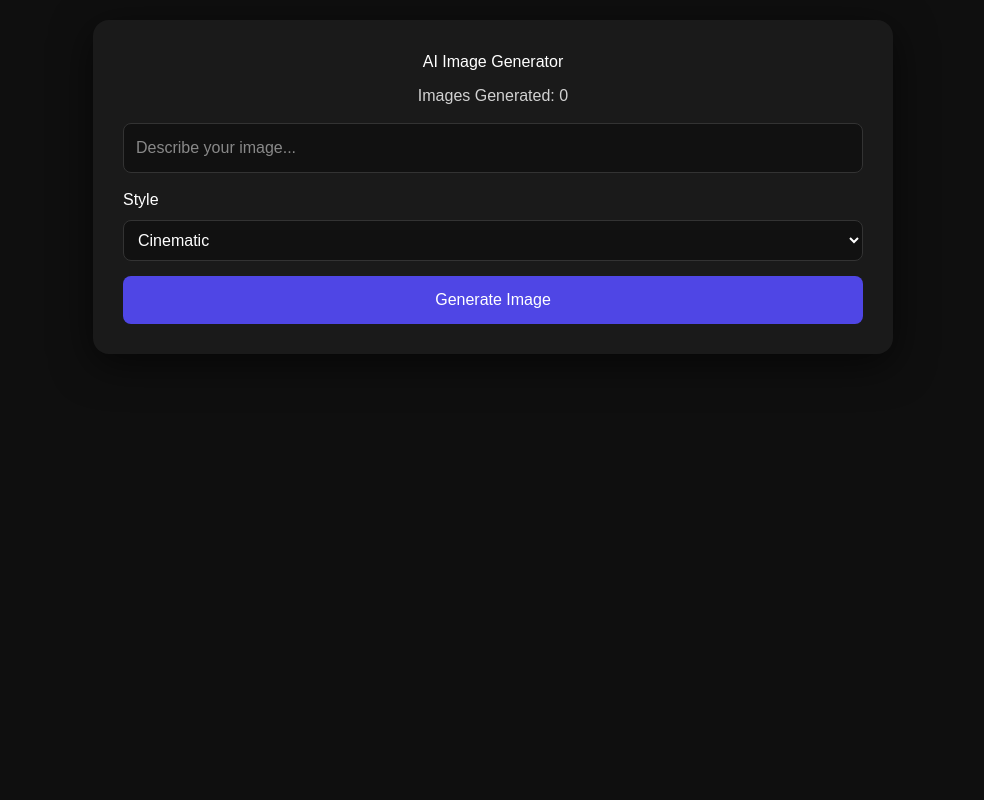
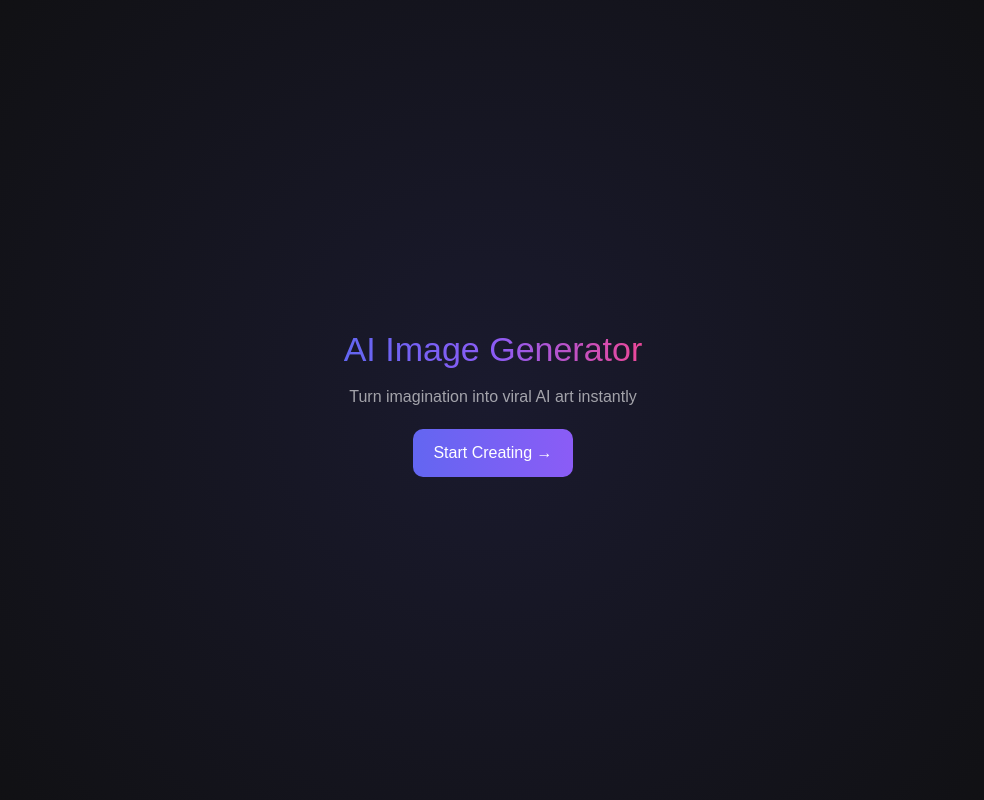
Before and after one commit to Paulcarroy/ai-image-agent, a Next.js app in the folder frontend/: page / in a window 1280 px wide. Shown: the whole page, without its empty margins (147-1131 px from the left). Built offline with nearby package versions, Linux system fonts and the light colour scheme.

Commit message:
final UI upgrade + production API

```diff
--- a/frontend/src/app/page.js
+++ b/frontend/src/app/page.js
@@ -10,29 +10,36 @@ import {
   getDocs,
 } from "firebase/firestore";
 
-// =========================
-// 🌐 BACKEND URL (IMPORTANT)
-// =========================
-const API_URL = "https://ai-image-agent-production.up.railway.app";
+const API_URL =
+  "https://ai-image-agent-production.up.railway.app";
 
 export default function Home() {
+  const [started, setStarted] = useState(false);
+
   const [prompt, setPrompt] = useState("");
   const [style, setStyle] = useState("cinematic");
   const [image, setImage] = useState("");
   const [loading, setLoading] = useState(false);
+
   const [history, setHistory] = useState([]);
-  const [count, setCount] = useState(0);
+  const [status, setStatus] = useState("");
+  const [dots, setDots] = useState("");
 
-  const [jobId, setJobId] = useState(null);
-  const [status, setStatus] = useState("");
+  // 🔥 loading animation
+  useEffect(() => {
+    if (!loading) return;
+
+    const i = setInterval(() => {
+      setDots((d) => (d.length >= 3 ? "" : d + "."));
+    }, 400);
+
+    return () => clearInterval(i);
+  }, [loading]);
 
   useEffect(() => {
     loadHistory();
   }, []);
 
-  // =========================
-  // 📦 LOAD FIREBASE HISTORY
-  // =========================
   const loadHistory = async () => {
     try {
       const user = auth.currentUser;
@@ -49,19 +56,17 @@ export default function Home() {
       snapshot.forEach((doc) => images.push(doc.data()));
 
       images.sort(
-        (a, b) => new Date(b.timestamp) - new Date(a.timestamp)
+        (a, b) =>
+          new Date(b.timestamp) - new Date(a.timestamp)
       );
 
       setHistory(images);
-      setCount(images.length);
     } catch (err) {
-      console.error("Load history error:", err);
+      console.error(err);
     }
   };
 
-  // =========================
-  // 🚀 GENERATE IMAGE
-  // =========================
+  // 🚀 generate image
   const generateImage = async () => {
     if (!prompt || loading) return;
 
@@ -70,7 +75,6 @@ export default function Home() {
     setStatus("creating job...");
 
     try {
-      // 1. CREATE JOB
       const res = await fetch(`${API_URL}/generate`, {
         method: "POST",
         headers: {
@@ -80,46 +84,31 @@ export default function Home() {
       });
 
       const data = await res.json();
-      console.log("Job created:", data);
 
-      if (!data.success || !data.job_id) {
-        setStatus("failed to create job");
+      const poll = async (id) => {
+        const res = await fetch(
+          `${API_URL}/status/${id}`
+        );
+        const data = await res.json();
+
+        if (!data.success) {
           setLoading(false);
           return;
         }
 
-      setJobId(data.job_id);
-      setStatus("processing...");
-
-      // 2. POLLING FUNCTION
-      const pollJob = async (id) => {
-        try {
-          const res = await fetch(`${API_URL}/status/${id}`);
-          const data = await res.json();
-
-          console.log("Status:", data);
-
-          if (!data.success) {
-            setStatus("error");
-            setLoading(false);
-            return;
-          }
-
-          // still processing
         if (
           data.status === "queued" ||
           data.status === "processing"
         ) {
-            setStatus("generating image...");
-            setTimeout(() => pollJob(id), 2000);
+          setStatus("generating...");
+          setTimeout(() => poll(id), 2000);
           return;
         }
 
-          // done
         if (data.status === "done") {
-            const imageUrl = data.result.image_url;
+          const img = data.result.image_url;
 
-            setImage(imageUrl);
+          setImage(img);
           setStatus("completed");
 
           const user = auth.currentUser;
@@ -128,201 +117,226 @@ export default function Home() {
             await addDoc(collection(db, "images"), {
               prompt,
               style,
-                image: imageUrl,
+              image: img,
               userId: user.uid,
               timestamp: new Date().toISOString(),
-                time: new Date().toLocaleTimeString(),
             });
           }
 
           await loadHistory();
           setLoading(false);
-            return;
         }
 
-          // error
         if (data.status === "error") {
           setStatus("error");
-            console.error(data.result?.error);
-            setLoading(false);
-            return;
-          }
-
-        } catch (err) {
-          console.error("Polling error:", err);
           setLoading(false);
         }
       };
 
-      pollJob(data.job_id);
-
+      poll(data.job_id);
     } catch (err) {
-      console.error("Frontend error:", err);
+      console.error(err);
       setLoading(false);
     }
   };
 
-  const clearHistory = () => {
-    setHistory([]);
-    setCount(0);
+  // 🎲 surprise
+  const surpriseMe = () => {
+    const ideas = [
+      "cyberpunk samurai in neon rain",
+      "floating island in sky",
+      "anime astronaut on mars",
+      "futuristic Lagos skyline",
+      "glowing dragon in space",
+    ];
+
+    setPrompt(
+      ideas[Math.floor(Math.random() * ideas.length)]
+    );
   };
 
+  // 📱 LANDING PAGE (MODE 1)
+  if (!started) {
     return (
       <div
         style={{
-        minHeight: "100vh",
+          height: "100vh",
           display: "flex",
           justifyContent: "center",
-        alignItems: "flex-start",
-        background: "#0f0f0f",
+          alignItems: "center",
+          background:
+            "radial-gradient(circle,#1a1a2e,#0f0f0f)",
           color: "white",
-        fontFamily: "Arial",
+          textAlign: "center",
           padding: 20,
         }}
       >
+        <div>
+          <h1
+            style={{
+              fontSize: 34,
+              background:
+                "linear-gradient(90deg,#6366f1,#8b5cf6,#ec4899)",
+              WebkitBackgroundClip: "text",
+              WebkitTextFillColor: "transparent",
+            }}
+          >
+            AI Image Generator
+          </h1>
+
+          <p style={{ opacity: 0.6, marginTop: 10 }}>
+            Turn imagination into viral AI art instantly
+          </p>
+
+          <button
+            onClick={() => setStarted(true)}
+            style={{
+              marginTop: 20,
+              padding: "12px 20px",
+              borderRadius: 10,
+              border: "none",
+              background:
+                "linear-gradient(90deg,#6366f1,#8b5cf6)",
+              color: "white",
+              cursor: "pointer",
+            }}
+          >
+            Start Creating →
+          </button>
+        </div>
+      </div>
+    );
+  }
+
+  // 📱 MAIN APP (TIKTOK FEED UI MODE)
+  return (
     <div
       style={{
-          width: "100%",
-          maxWidth: 800,
-          background: "#1a1a1a",
-          padding: 30,
-          borderRadius: 16,
-          boxShadow: "0 10px 40px rgba(0,0,0,0.6)",
-          textAlign: "center",
+        height: "100vh",
+        overflowY: "scroll",
+        scrollSnapType: "y mandatory",
+        background: "#0f0f0f",
+        color: "white",
       }}
     >
-        <h1>AI Image Generator</h1>
+      {/* GENERATOR SECTION */}
+      <div
+        style={{
+          height: "100vh",
+          scrollSnapAlign: "start",
+          display: "flex",
+          flexDirection: "column",
+          justifyContent: "center",
+          padding: 20,
+        }}
+      >
+        <h2>Generate AI Image</h2>
 
-        <p style={{ opacity: 0.8, marginTop: 10 }}>
-          Images Generated: {count}
-        </p>
+        <button
+          onClick={surpriseMe}
+          style={{
+            marginBottom: 10,
+            padding: 8,
+            borderRadius: 8,
+            background: "#111",
+            color: "white",
+          }}
+        >
+          🎲 Surprise Me
+        </button>
 
-        {/* STATUS */}
-        {status && (
-          <p style={{ marginTop: 10, opacity: 0.7 }}>
-            {status}
-          </p>
-        )}
-
-        {/* INPUT */}
         <input
           value={prompt}
           onChange={(e) => setPrompt(e.target.value)}
           placeholder="Describe your image..."
           style={{
-            width: "100%",
             padding: 12,
             borderRadius: 8,
-            border: "1px solid #333",
             background: "#111",
             color: "white",
-            marginTop: 15,
           }}
         />
-
-        {/* STYLE */}
-        <div style={{ marginTop: 15, textAlign: "left" }}>
-          <p style={{ marginBottom: 8 }}>Style</p>
 
         <select
           value={style}
           onChange={(e) => setStyle(e.target.value)}
           style={{
-              width: "100%",
+            marginTop: 10,
             padding: 10,
             borderRadius: 8,
             background: "#111",
             color: "white",
-              border: "1px solid #333",
           }}
         >
           <option value="cinematic">Cinematic</option>
           <option value="anime">Anime</option>
+          <option value="realistic">Realistic</option>
           <option value="3d render">3D Render</option>
-            <option value="realistic">Realistic</option>
-            <option value="concept art">Concept Art</option>
         </select>
-        </div>
 
-        {/* BUTTON */}
         <button
           onClick={generateImage}
           disabled={loading}
           style={{
             marginTop: 15,
-            width: "100%",
             padding: 12,
-            borderRadius: 8,
-            border: "none",
-            background: loading ? "#333" : "#4f46e5",
+            borderRadius: 10,
+            background: loading
+              ? "#333"
+              : "#6366f1",
             color: "white",
-            cursor: "pointer",
-            opacity: loading ? 0.6 : 1,
           }}
         >
-          {loading ? "Generating..." : "Generate Image"}
+          {loading
+            ? "Generating" + dots
+            : "Generate"}
         </button>
 
-        {/* IMAGE */}
-        {image && (
-          <div style={{ marginTop: 20 }}>
-            <img
-              src={image}
-              alt="Generated"
+        {status && (
+          <p style={{ opacity: 0.6 }}>{status}</p>
+        )}
+      </div>
+
+      {/* FEED SECTION (TIKTOK STYLE) */}
+      {history.map((item, i) => (
+        <div
+          key={i}
           style={{
-                width: "100%",
-                borderRadius: 12,
-              }}
-            />
-          </div>
-        )}
-
-        {/* HISTORY */}
-        {history.length > 0 && (
-          <div style={{ marginTop: 30, textAlign: "left" }}>
-            <div
-              style={{
+            height: "100vh",
+            scrollSnapAlign: "start",
             display: "flex",
-                justifyContent: "space-between",
+            justifyContent: "center",
+            alignItems: "center",
+            position: "relative",
           }}
         >
-              <h3>History</h3>
-
-              <button onClick={clearHistory}>
-                Clear History
-              </button>
-            </div>
-
-            {history.map((item, index) => (
-              <div
-                key={index}
-                style={{
-                  marginTop: 15,
-                  background: "#111",
-                  padding: 15,
-                  borderRadius: 12,
-                  border: "1px solid #333",
-                }}
-              >
-                <p style={{ fontSize: 12, opacity: 0.7 }}>
-                  {item.time} • {item.style}
-                </p>
-
-                <p>{item.prompt}</p>
-
           <img
             src={item.image}
             style={{
               width: "100%",
-                    borderRadius: 8,
-                    marginTop: 10,
+              height: "100%",
+              objectFit: "cover",
+              opacity: 0.9,
             }}
           />
+
+          {/* overlay */}
+          <div
+            style={{
+              position: "absolute",
+              bottom: 30,
+              left: 20,
+            }}
+          >
+            <p style={{ fontSize: 12 }}>
+              {item.style}
+            </p>
+            <p style={{ fontSize: 14 }}>
+              {item.prompt}
+            </p>
+          </div>
         </div>
       ))}
     </div>
-        )}
-      </div>
-    </div>
   );
 }
```
Lines whose indentation alone changed are shown as unchanged.
